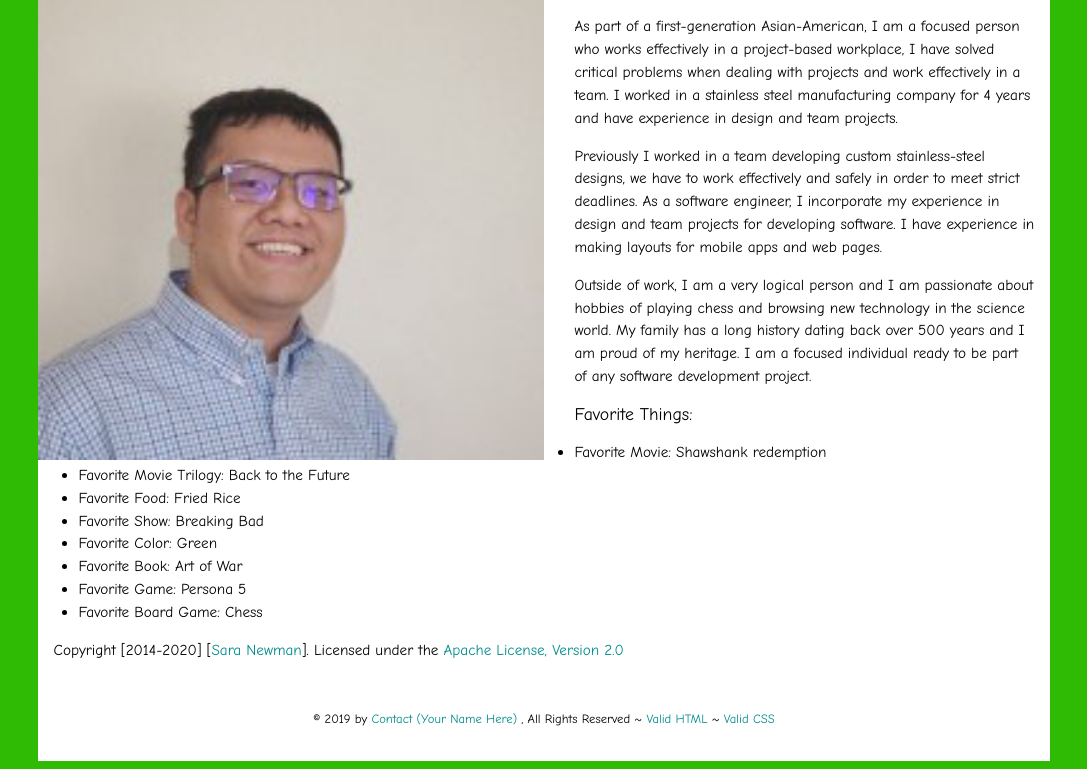
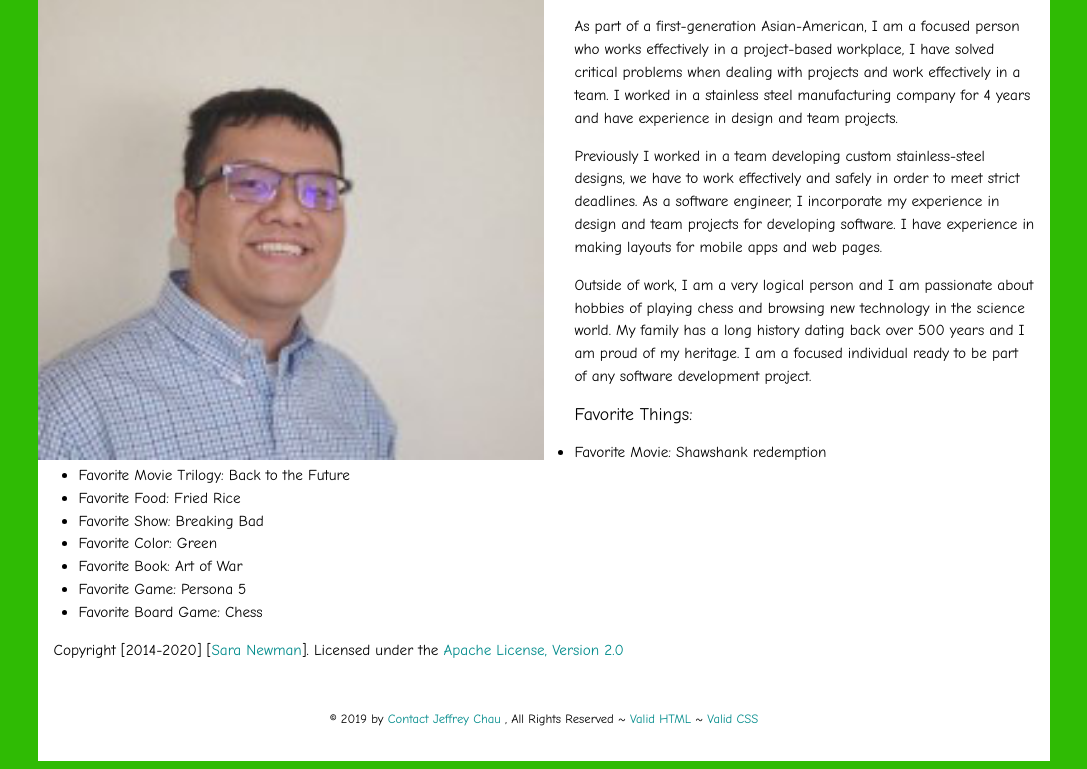
Before and after one commit to JeffreyDChau/portal, a plain HTML site: page index.html in a window 1280 px wide. Shown: the part 176-945 px from the top of the page, without its empty margins (96-1183 px from the left). Drawn offline with Linux system fonts and the light colour scheme.

Commit message:
validator

```diff
--- a/index.html
+++ b/index.html
@@ -67,7 +67,7 @@
         </p>
 
      <footer>
-      <p><small>&copy; 2019 by <a href="contact.php">Contact (Your Name Here) </a>, All Rights Reserved ~ <a href="http://validator.w3.org/check/referer" target="_blank">Valid HTML</a> ~ <a href="http://jigsaw.w3.org/css-validator/check?uri=referer" target="_blank">Valid CSS</a></small></p>
+      <p><small>&copy; 2019 by <a href="contact.php">Contact Jeffrey Chau </a>, All Rights Reserved ~ <a href="https://validator.w3.org/check/referer" target="_blank">Valid HTML</a> ~ <a href="https://jigsaw.w3.org/css-validator/check?uri=referer" target="_blank">Valid CSS</a></small></p>
     </footer>
   </main>
 
```
